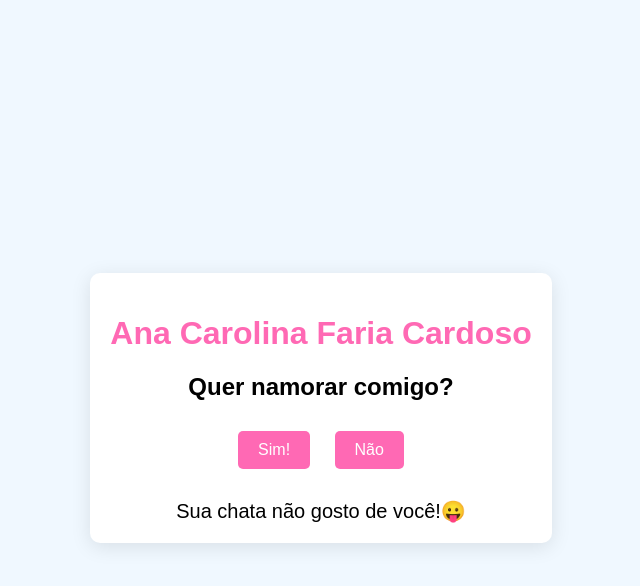
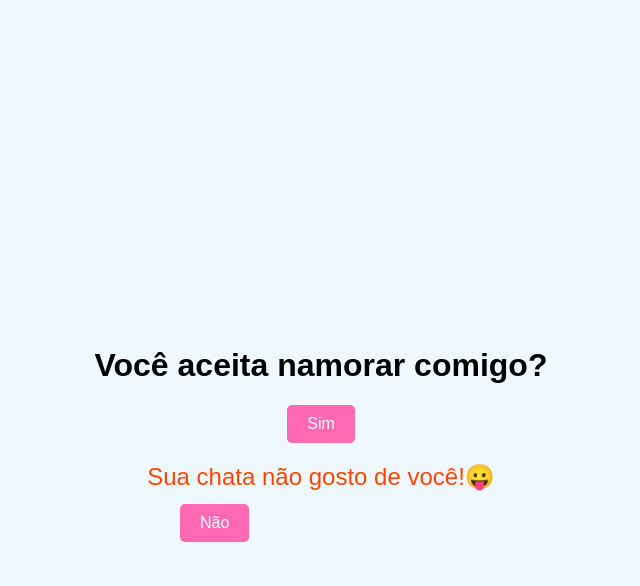
Before and after one commit to Brunordgama/Primevideo, a plain HTML site: page index.html in a window 1280 px wide. Both pictures are taken after a click on the button "Não". Shown: the whole page, without its empty margins (319-959 px from the left). Drawn offline with Linux system fonts and the light colour scheme.

Commit message:
Update index.html

```diff
--- a/index.html
+++ b/index.html
@@ -3,17 +3,78 @@
 <head>
     <meta charset="UTF-8">
     <meta name="viewport" content="width=device-width, initial-scale=1.0">
-    <title>netflix</title>
-    <link rel="stylesheet" href="styles.css">
+    <title>Pedido de Namoro</title>
+    <style>
+        body {
+            display: flex;
+            flex-direction: column;
+            align-items: center;
+            justify-content: center;
+            height: 100vh;
+            background-color: #f0f8ff;
+            font-family: Arial, sans-serif;
+            position: relative; /* Para permitir o posicionamento absoluto dos botões */
+        }
+        button {
+            padding: 10px 20px;
+            font-size: 16px;
+            cursor: pointer;
+            background-color: #ff69b4;
+            color: white;
+            border: none;
+            border-radius: 5px;
+            position: relative; /* Necessário para o movimento */
+        }
+        #response {
+            margin-top: 20px;
+            font-size: 24px;
+            color: #ff4500;
+        }
+        .hidden {
+            display: none;
+        }
+    </style>
 </head>
 <body>
-    <div class="container">
-        <h1>Ana Carolina Faria Cardoso</h1>
-        <h2>Quer namorar comigo?</h2>
-        <button id="yes-btn">Sim!</button>
-        <button id="no-btn">Não</button>
-        <div id="response" class="hidden"></div>
-    </div>
-    <script src="script.js"></script>
+
+<h1>Você aceita namorar comigo?</h1>
+<button id="yes-btn">Sim</button>
+<button id="no-btn">Não</button>
+<div id="response" class="hidden"></div>
+
+<script>
+    document.getElementById('yes-btn').addEventListener('click', function() {
+        document.getElementById('response').innerText = '❤️';
+        document.getElementById('response').classList.remove('hidden');
+
+        setTimeout(() => {
+            window.location.href = 'https://www.youtube.com/watch?v=e-fA-gBCkj0'; // Seu link
+        }, 2000);
+    });
+
+    document.getElementById('no-btn').addEventListener('click', function() {
+        document.getElementById('response').innerText = 'Sua chata não gosto de você!😛';
+        document.getElementById('response').classList.remove('hidden');
+        fuja(); // Move o botão "não"
+    });
+
+    function fuja() {
+        var botaoNao = document.getElementById("no-btn");
+
+        var larguraJanela = window.innerWidth;
+        var alturaJanela = window.innerHeight;
+
+        var maxX = larguraJanela - botaoNao.offsetWidth;
+        var maxY = alturaJanela - botaoNao.offsetHeight;
+
+        var aleatorioX = Math.floor(Math.random() * maxX);
+        var aleatorioY = Math.floor(Math.random() * maxY);
+
+        botaoNao.style.position = "absolute"; // Para mover o botão
+        botaoNao.style.left = aleatorioX + "px";
+        botaoNao.style.top = aleatorioY + "px";
+    }
+</script>
+
 </body>
 </html>
```
